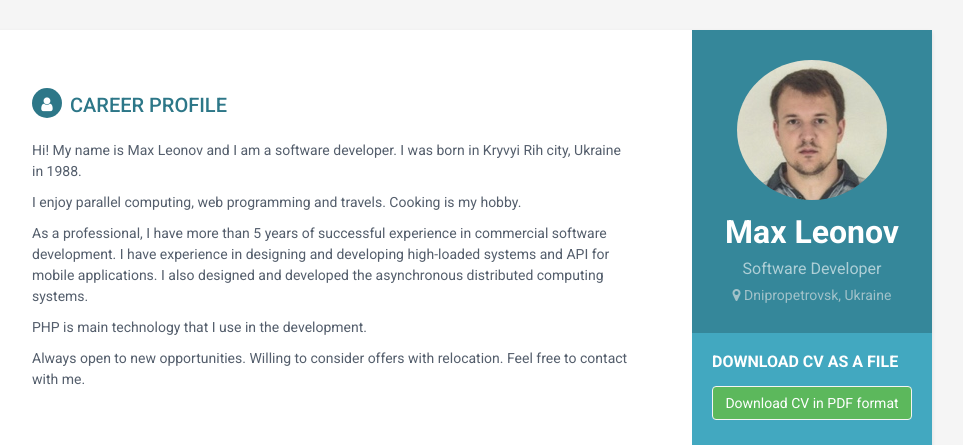
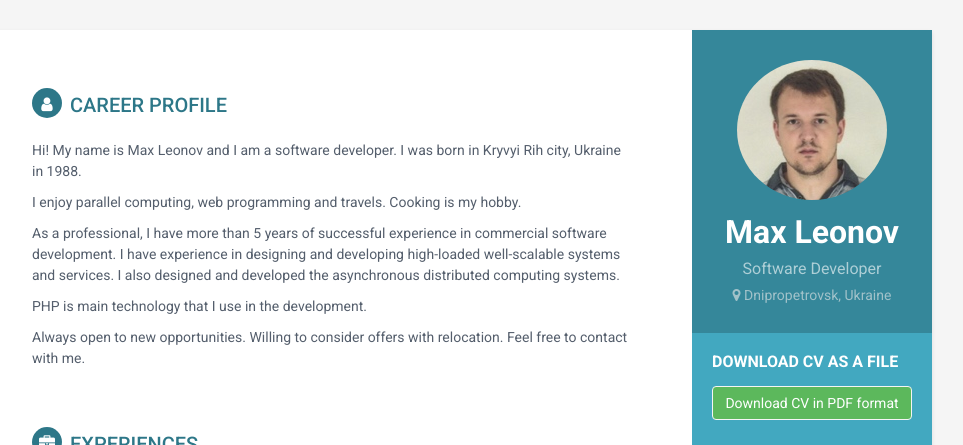
Before and after one commit to maxbanton/maxbanton.github.io, a plain HTML site: page index.html in a window 1280 px wide. Shown: the top 445 px of the page, without its empty margins (188-1151 px from the left). Drawn offline with nearby package versions, Linux system fonts and the light colour scheme.

Commit message:
Update index.html

```diff
--- a/index.html
+++ b/index.html
@@ -103,7 +103,7 @@
 
                     <p>
                         As a professional, I have more than 5 years of successful experience in commercial software development.
-                        I have experience in designing and developing high-loaded systems and API for mobile applications.
+                        I have experience in designing and developing high-loaded well-scalable systems and services.
                         I also designed and developed the asynchronous distributed computing systems.
                     </p>
 
```
